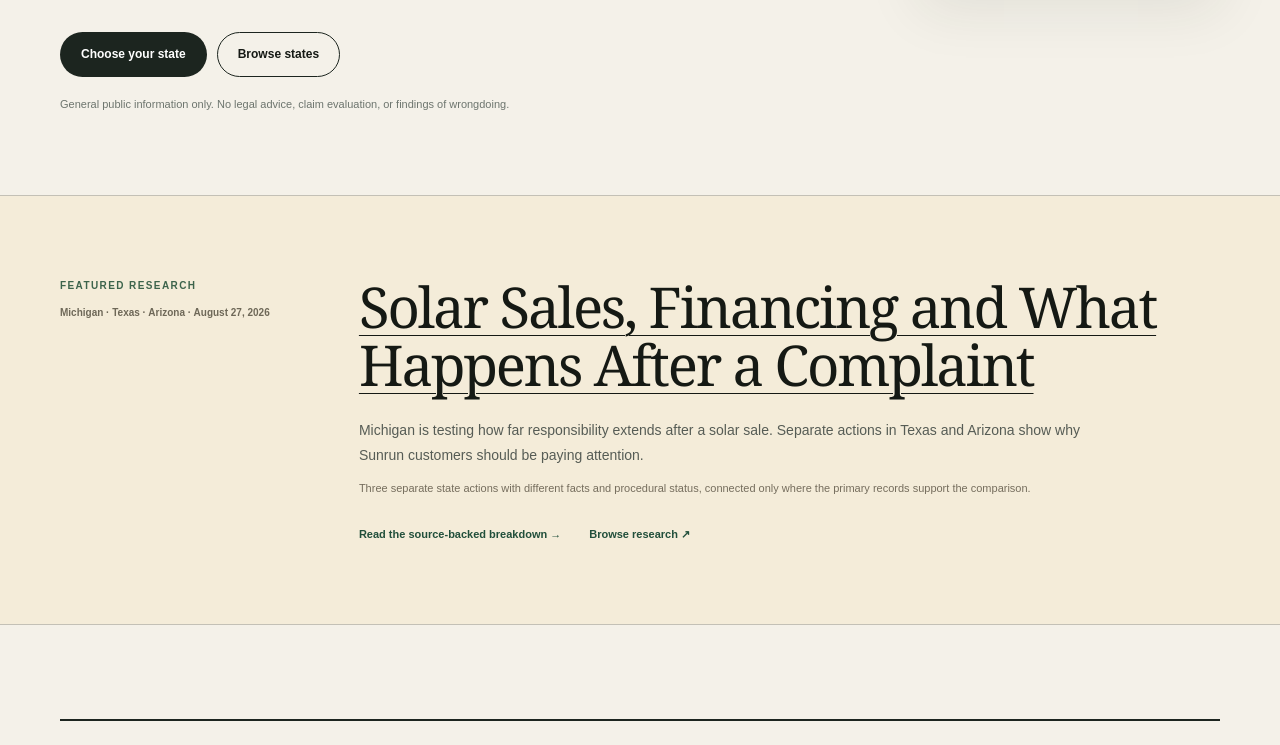
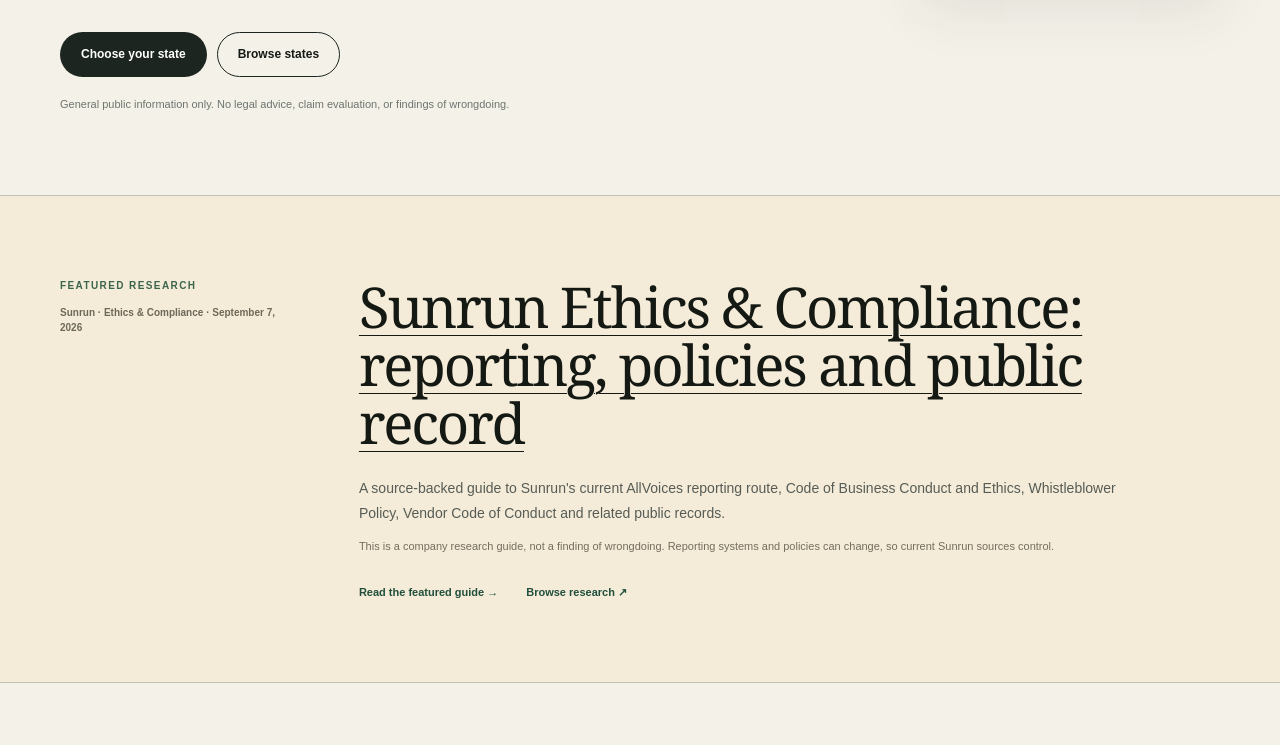
Before and after one commit to Decentralized-Rob/solar-consumer-research, a Next.js app: page / in a window 1280 px wide. Shown: the part 559-1304 px from the top of the page. Built offline with nearby package versions, Linux system fonts and the light colour scheme; no server answers.

Commit message:
Use permanent featured research slot for temporary Sunrun promotion

```diff
--- a/components/home/discovery-sections.tsx
+++ b/components/home/discovery-sections.tsx
@@ -1,5 +1,4 @@
 import { stateSlug, states } from "../../lib/content";
-import { featuredResearchStory } from "../../lib/research-stories";
 import type { Guide, Resource } from "../../lib/types";
 import { ArrowIcon, type State, type TopicFilter } from "./shared";
 
@@ -34,6 +33,14 @@
   "organize-record": "/guides/solar-complaint-record-checklist",
   "ma-ago-complaint-guide": "/guides/massachusetts-solar-complaint",
   "ma-30-day-information": "/guides/massachusetts-30-day-demand-letter",
+};
+
+const currentFeaturedResearch = {
+  href: "/companies/sunrun/ethics-compliance",
+  meta: "Sunrun · Ethics & Compliance · September 7, 2026",
+  title: "Sunrun Ethics & Compliance: reporting, policies and public record",
+  deck: "A source-backed guide to Sunrun's current AllVoices reporting route, Code of Business Conduct and Ethics, Whistleblower Policy, Vendor Code of Conduct and related public records.",
+  caution: "This is a company research guide, not a finding of wrongdoing. Reporting systems and policies can change, so current Sunrun sources control.",
 };
 
 export function HeroSection({
@@ -155,18 +162,16 @@
       <div className="home-wrap home-case-feature-grid">
         <div className="home-case-label">
           <p className="home-card-label">Featured Research</p>
-          <span>Michigan · Texas · Arizona · {featuredResearchStory.publishedAt}</span>
+          <span>{currentFeaturedResearch.meta}</span>
         </div>
         <div className="home-case-copy">
           <h2 id="case-feature-title">
-            <a href={featuredResearchStory.href}>{featuredResearchStory.title}</a>
+            <a href={currentFeaturedResearch.href}>{currentFeaturedResearch.title}</a>
           </h2>
-          <p>{featuredResearchStory.deck}</p>
-          <p className="home-case-caution">
-            Three separate state actions with different facts and procedural status, connected only where the primary records support the comparison.
-          </p>
+          <p>{currentFeaturedResearch.deck}</p>
+          <p className="home-case-caution">{currentFeaturedResearch.caution}</p>
           <div className="home-case-actions">
-            <a href={featuredResearchStory.href}>Read the source-backed breakdown →</a>
+            <a href={currentFeaturedResearch.href}>Read the featured guide →</a>
             <a href="/research">Browse research <ArrowIcon /></a>
           </div>
         </div>
```
